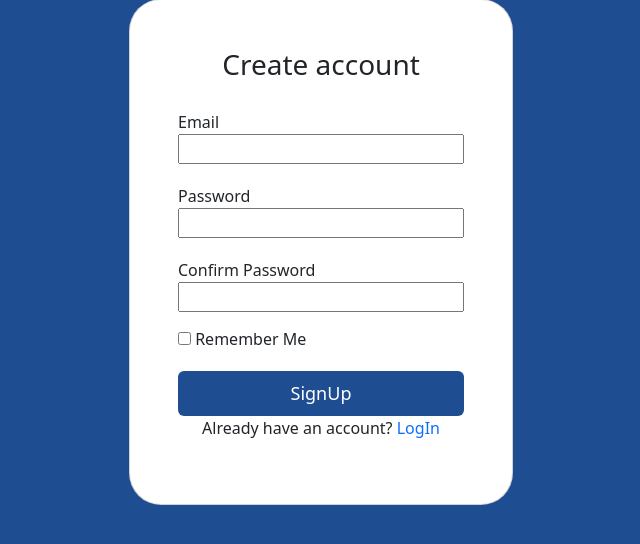
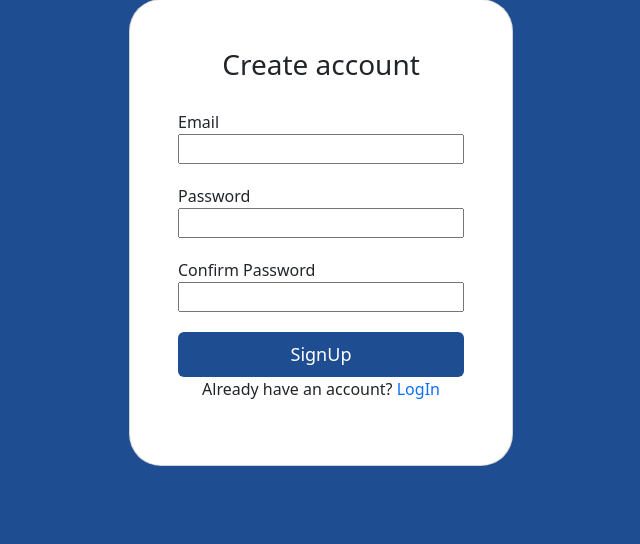
Before and after one commit to Irshad-Shaik-16/mi-streaming, a Django app: page /accounts/signup/ in a window 1280 px wide. Shown: the part 49-593 px from the top of the page, without its empty margins (319-959 px from the left). Run offline with Django 4.2, Linux system fonts and the light colour scheme.

Commit message:
rememberme

```diff
--- a/templates/account/login.html
+++ b/templates/account/login.html
@@ -43,7 +43,7 @@
                 <input type="email" name="login" id="id_login" class="w-100" required>
                 <label style="margin-top: 20px;">Password</label><br>
                 <input type="password" name="password" id="id_password" class="w-100" required>
-                <input style="margin-top: 20px;" type="checkbox" id="rememberMe" name="rememberMe" value="true">&nbsp;<label>Remember Me</label><br>
+
                 {% if redirect_field_value %}
                     <input type="hidden" name="{{ redirect_field_name }}" value="{{ redirect_field_name }}" />
                 {% endif %}
--- a/templates/account/signup.html
+++ b/templates/account/signup.html
@@ -49,7 +49,7 @@
                 <input type="password" name="password1" id="id_password1" class="w-100">
                 <label style="margin-top: 20px;">Confirm Password</label><br>
                 <input type="password" name="password2" id="id_password2" class="w-100">
-                <input style="margin-top: 20px;" type="checkbox" id="rememberMe" name="rememberMe" value="true">&nbsp;<label>Remember Me</label><br>
+
 
                 {% if redirect_field_value %}
                     <input type="hidden" name="{{ redirect_field_name }}" value="{{ redirect_field_name }}" />
```
Also changed, not shown: db.sqlite3.
